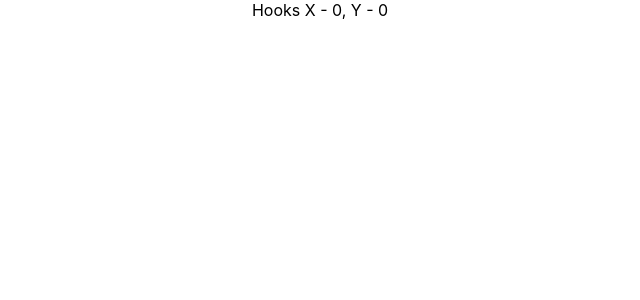
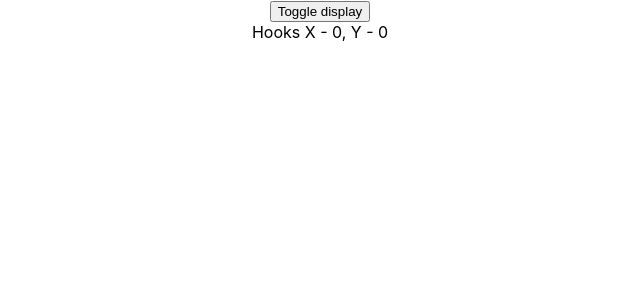
Before and after one commit to jigenji/react-tutorial-hooks, a React (Create React App) app: page / in a window 1280 px wide. Shown: the top 300 px of the page, without its empty margins (320-960 px from the left). Built offline with nearby package versions, Linux system fonts and the light colour scheme.

Commit message:
implement the cleanup function for useEffect feature in HookMouse function

```diff
--- a/src/App.js
+++ b/src/App.js
@@ -1,11 +1,12 @@
 import React from 'react';
 import './App.css';
-import HookMouse from './components/HookMouse';
+import MouseContainer from './components/MouseContainer';
+
 
 function App() {
   return (
     <div className="App">
-      <HookMouse />
+      <MouseContainer />
     </div>
   );
 }
--- a/src/components/HookMouse.js
+++ b/src/components/HookMouse.js
@@ -6,13 +6,20 @@
     const [y, setY] = useState(0)
 
     const logMousePosition = e => {
+        console.log('mouse effect')
         setX(e.clientX)
         setY(e.clientY)
     }
 
-    // as default
+    // only
     useEffect(() => {
+        console.log('tmp')
         window.addEventListener('mousemove', logMousePosition)
+
+        return  () => {
+            console.log('component is unmounted')
+            window.removeEventListener('mousemove', logMousePosition)
+        }
     }, [])
 
     return (
--- /dev/null
+++ b/src/components/MouseContainer.js
@@ -0,0 +1,14 @@
+import React, {useState} from 'react'
+import HookMouse from './HookMouse'
+
+function MouseContainer() {
+    const [display, setDisplay] = useState(true)
+    return (
+        <div>
+            <button onClick={()=>setDisplay(!display)}>Toggle display</button>
+            {display && <HookMouse />}
+        </div>
+    )
+}
+
+export default MouseContainer
```
